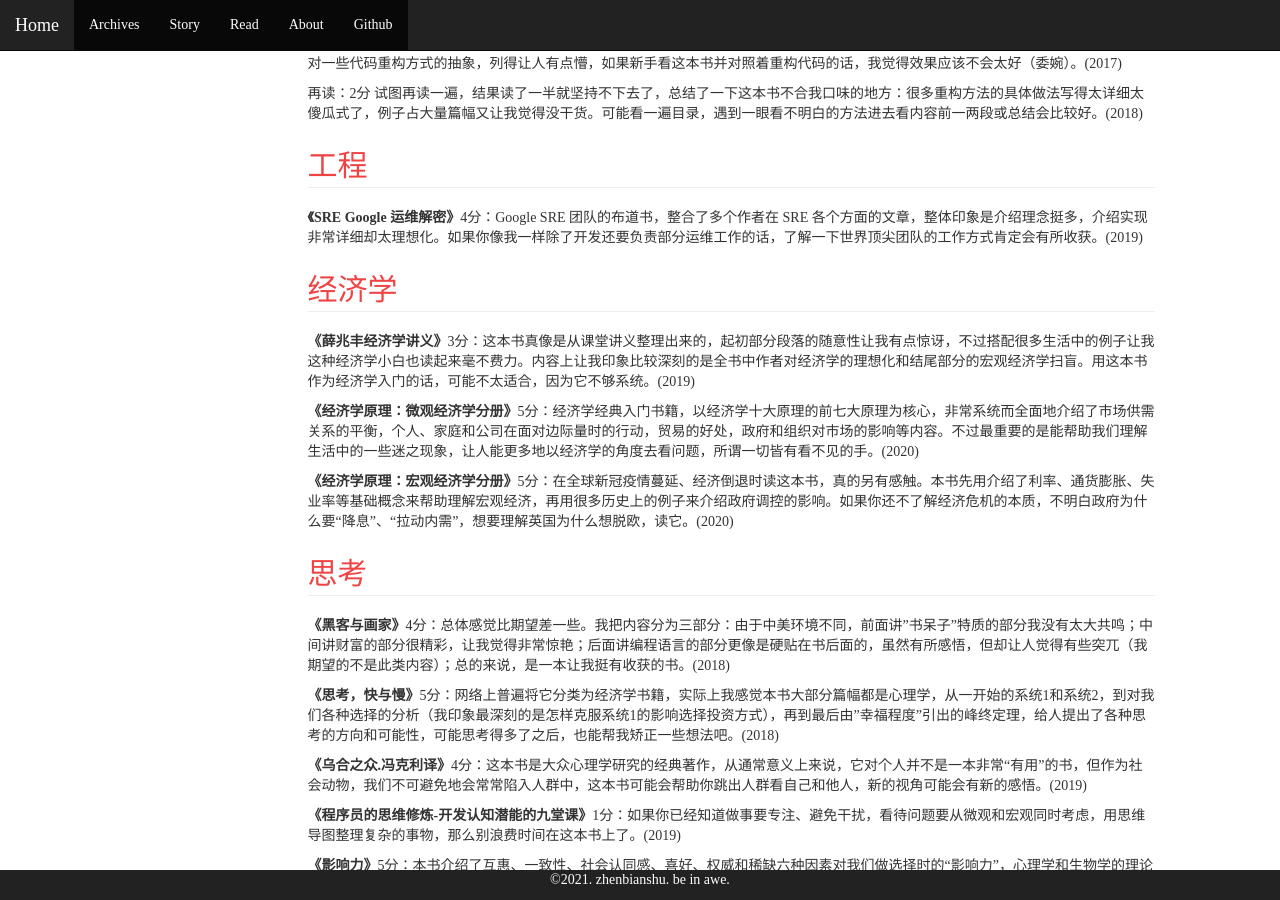
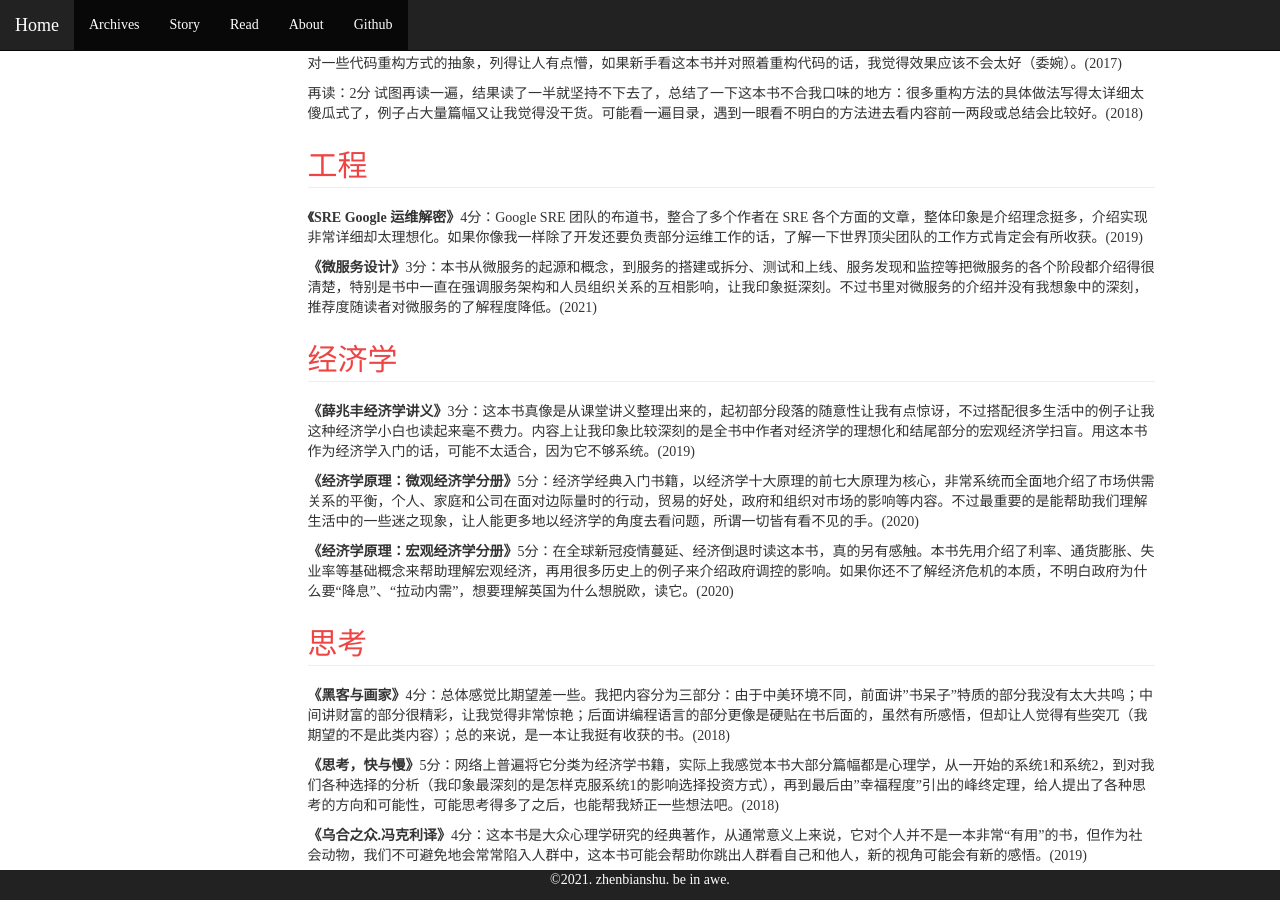
Before and after one commit to zhenbianshu/zhenbianshu.github.io, a Jekyll site: the page built from book_list.md, in a window 1280 px wide and 900 px high, scrolled down 2420 px. Built offline with Jekyll 4.4.1, drawn with Linux system fonts in a browser that asks for light colours; comment, search, counter and statistics services are not loaded.

Commit message:
add book

```diff
--- a/book_list.md
+++ b/book_list.md
@@ -89,6 +89,8 @@ title: "Read"
 ---
 **《SRE Google 运维解密》**4分：Google SRE 团队的布道书，整合了多个作者在 SRE 各个方面的文章，整体印象是介绍理念挺多，介绍实现非常详细却太理想化。如果你像我一样除了开发还要负责部分运维工作的话，了解一下世界顶尖团队的工作方式肯定会有所收获。(2019)
 
+**《微服务设计》**3分：本书从微服务的起源和概念，到服务的搭建或拆分、测试和上线、服务发现和监控等把微服务的各个阶段都介绍得很清楚，特别是书中一直在强调服务架构和人员组织关系的互相影响，让我印象挺深刻。不过书里对微服务的介绍并没有我想象中的深刻，推荐度随读者对微服务的了解程度降低。(2021)
+
 ## 经济学
 ---
 **《薛兆丰经济学讲义》**3分：这本书真像是从课堂讲义整理出来的，起初部分段落的随意性让我有点惊讶，不过搭配很多生活中的例子让我这种经济学小白也读起来毫不费力。内容上让我印象比较深刻的是全书中作者对经济学的理想化和结尾部分的宏观经济学扫盲。用这本书作为经济学入门的话，可能不太适合，因为它不够系统。(2019)
```
